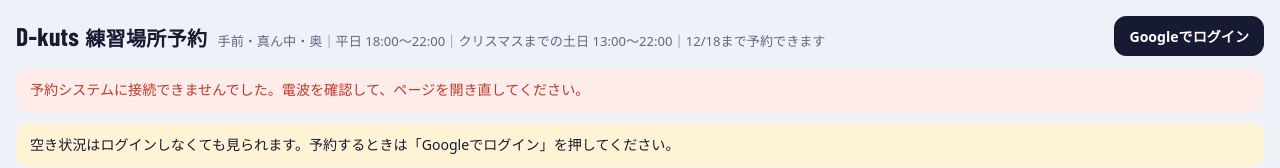
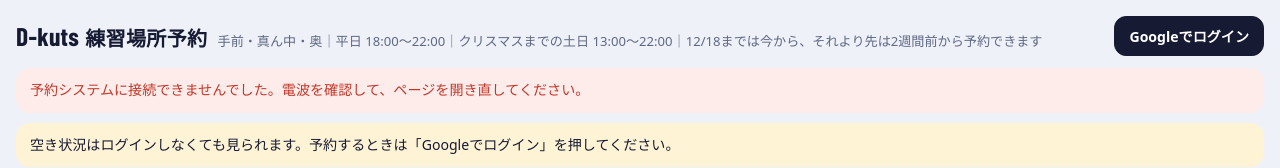
Before and after one commit to kutdanceoffice-glitch/reservation, a plain HTML site: page index.html in a window 1280 px wide. Shown: the top 168 px of the page. Drawn offline with nearby package versions, Linux system fonts and the light colour scheme.

Commit message:
予約できる期間の説明を実際の動きに合わせる
Co-Authored-By: Claude Opus 5.5 <noreply@anthropic.com>
Claude-Session: https://claude.ai/code/session_01F8hmFYSf9vTjh4nvwqfJ1q

```diff
--- a/index.html
+++ b/index.html
@@ -210,7 +210,7 @@ input,select,textarea{border:1px solid var(--line);border-radius:12px;padding:11
 <header class="top">
   <div class="brand">
     <h1><b>D-kuts</b>練習場所予約</h1>
-    <p>手前・真ん中・奥｜平日 18:00〜22:00｜クリスマスまでの土日 13:00〜22:00｜12/18まで予約できます</p>
+    <p>手前・真ん中・奥｜平日 18:00〜22:00｜クリスマスまでの土日 13:00〜22:00｜12/18までは今から、それより先は2週間前から予約できます</p>
   </div>
   <div class="user"><button class="btn small" id="jumpMine" hidden>自分の予約<span class="count" id="mineCount">0</span></button><span class="user" id="user"></span></div>
 </header>
```
